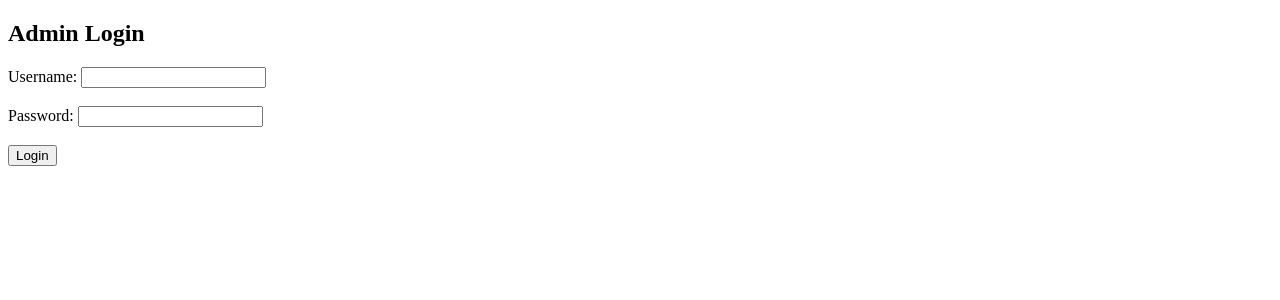
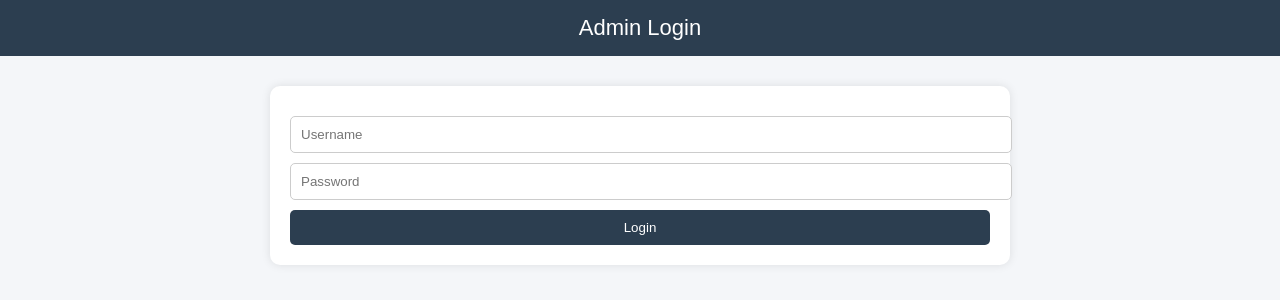
Before and after one commit to srinithisivanantham/hostel-chatbot, a Flask app: page /admin in a window 1280 px wide. Shown: the top 300 px of the page. Run offline with Flask 3, Linux system fonts and the light colour scheme.

Commit message:
Add styling to chatbot and admin

```diff
--- a/static/style.css
+++ b/static/style.css
@@ -1,63 +1,65 @@
 body {
+    margin: 0;
     font-family: Arial, sans-serif;
-    background: linear-gradient(to right, #667eea, #764ba2);
-    margin: 0;
-    padding: 0;
+    background: #f4f6f9;
+}
+
+header {
+    background: #2c3e50;
+    color: white;
+    padding: 15px;
+    text-align: center;
+    font-size: 22px;
 }
 
 .container {
-    width: 420px;
-    background: #fff;
-    margin: 60px auto;
-    padding: 25px;
-    border-radius: 12px;
-    box-shadow: 0 10px 30px rgba(0,0,0,0.2);
-}
-
-h2 {
-    text-align: center;
-    color: #4a4a4a;
+    width: 90%;
+    max-width: 700px;
+    margin: 30px auto;
+    background: white;
+    padding: 20px;
+    border-radius: 10px;
+    box-shadow: 0 0 10px rgba(0,0,0,0.1);
 }
 
 input, textarea, button {
     width: 100%;
     padding: 10px;
     margin-top: 10px;
-    border-radius: 6px;
+    border-radius: 5px;
     border: 1px solid #ccc;
 }
 
 button {
-    background: #667eea;
+    background: #2c3e50;
     color: white;
-    font-weight: bold;
+    border: none;
     cursor: pointer;
 }
 
 button:hover {
-    background: #5a67d8;
+    background: #34495e;
 }
 
-a {
-    text-decoration: none;
-    display: block;
-    text-align: center;
-    margin-top: 10px;
-    color: #667eea;
+.chat-box {
+    height: 300px;
+    border: 1px solid #ccc;
+    padding: 10px;
+    overflow-y: auto;
+    margin-bottom: 10px;
 }
 
-table {
-    width: 100%;
-    border-collapse: collapse;
-    background: #fff;
+.bot {
+    background: #e8f0fe;
+    padding: 8px;
+    border-radius: 5px;
+    margin-bottom: 5px;
 }
 
-th, td {
-    padding: 10px;
-    border: 1px solid #ddd;
+.user {
+    background: #d1f5d3;
+    padding: 8px;
+    border-radius: 5px;
+    margin-bottom: 5px;
+    text-align: right;
 }
-
-th {
-    background: #667eea;
-    color: white;
-}
--- a/templates/admin_login.html
+++ b/templates/admin_login.html
@@ -2,16 +2,22 @@
 <html>
 <head>
     <title>Admin Login</title>
+    <link rel="stylesheet" href="{{ url_for('static', filename='style.css') }}">
 </head>
 <body>
-    <h2>Admin Login</h2>
-    {% if error %}
-    <p style="color:red;">{{ error }}</p>
-    {% endif %}
+
+<header>Admin Login</header>
+
+<div class="container">
     <form method="POST">
-        Username: <input type="text" name="username" required><br><br>
-        Password: <input type="password" name="password" required><br><br>
-        <input type="submit" value="Login">
+        <input type="text" name="username" placeholder="Username" required>
+        <input type="password" name="password" placeholder="Password" required>
+        <button type="submit">Login</button>
+        {% if error %}
+            <p style="color:red">{{ error }}</p>
+        {% endif %}
     </form>
+</div>
+
 </body>
 </html>
```
Also changed, not shown: templates/admin_dashboard.html (+46 -11 lines), templates/complaint.html (+14 -46 lines), templates/index.html (+22 -9 lines), templates/leave.html (+11 -13 lines).
